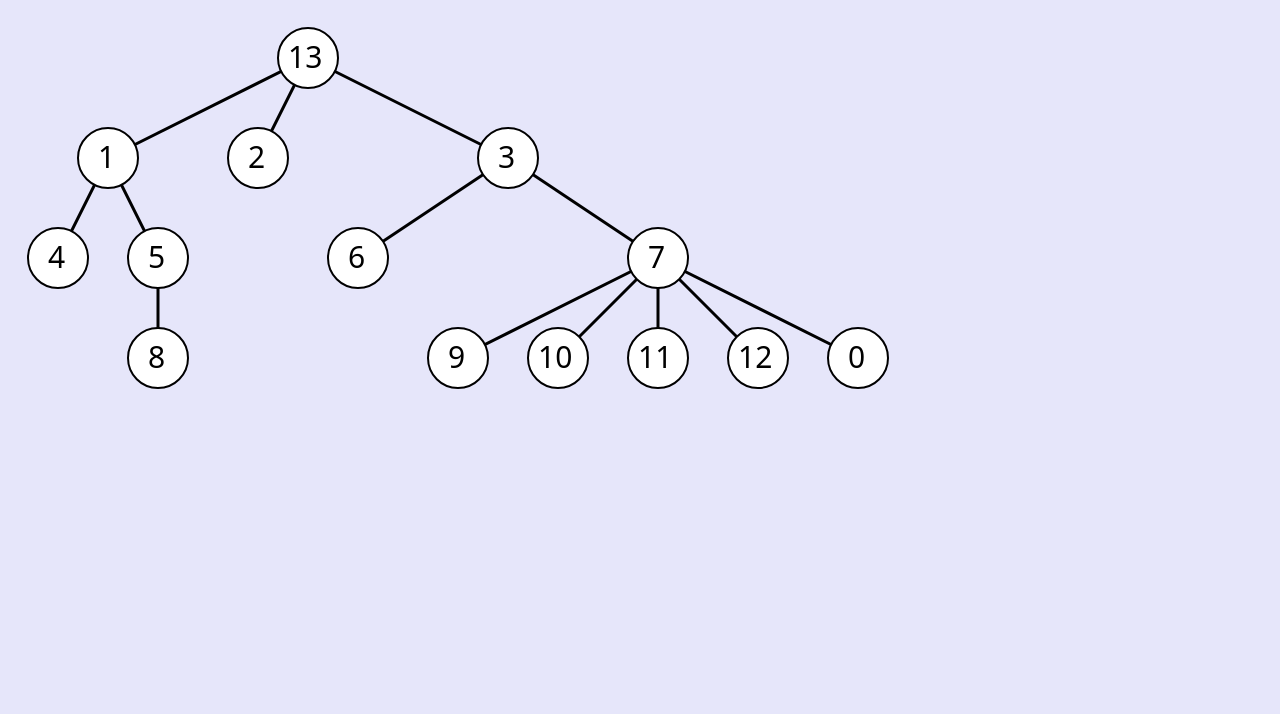
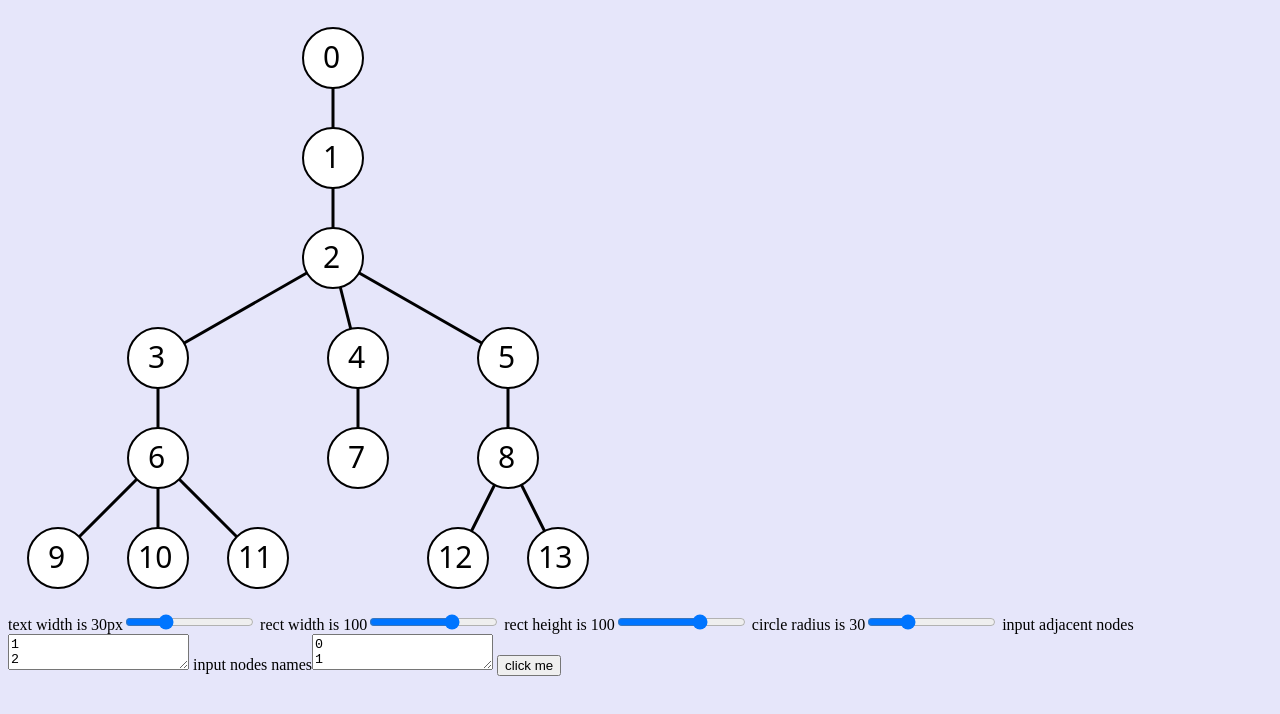
Before and after one commit to halfminami/tree_visualization, a Svelte app: page / in a window 1280 px wide. Shown: the top 714 px of the page. Built offline with nearby package versions, Linux system fonts and the light colour scheme.

Commit message:
controls

```diff
--- a/src/App.svelte
+++ b/src/App.svelte
@@ -1,47 +1,51 @@
 <script lang="ts">
+  import Controls from './lib/Controls.svelte';
   import DrawTree from './lib/DrawTree.svelte';
   import { adjacent, names } from './lib/service';
 
+  const ins = [
+    [1],
+    [2],
+    [3, 4, 5],
+    [6],
+    [7],
+    [8],
+    [9, 10, 11],
+    [],
+    [12, 13],
+    [],
+    [],
+    [],
+    [],
+    [],
+  ];
   // const ins = [
-  //   [1],
-  //   [2],
-  //   [3, 4, 5],
-  //   [6],
-  //   [7],
+  //   [],
+  //   [4, 5],
+  //   [],
+  //   [6, 7],
+  //   [],
   //   [8],
-  //   [9, 10, 11],
   //   [],
-  //   [12, 13],
+  //   [9, 10, 11, 12, 0],
   //   [],
   //   [],
   //   [],
   //   [],
   //   [],
+  //   [1, 2, 3],
   // ];
-  const ins = [
-    [],
-    [4, 5],
-    [],
-    [6, 7],
-    [],
-    [8],
-    [],
-    [9, 10, 11, 12, 0],
-    [],
-    [],
-    [],
-    [],
-    [],
-    [1, 2, 3],
-  ];
   const namesStr = Array(ins.length)
     .fill(0)
     .map((_, i) => i.toString());
 
   adjacent.set(ins);
   names.set(namesStr);
+  let svgEl: SVGSVGElement;
+  $: console.log(svgEl);
 </script>
 
 <main>
-  <DrawTree />
+  <section><DrawTree bind:self={svgEl} /></section>
+  <section><Controls bind:svgEl /></section>
 </main>
--- /dev/null
+++ b/src/lib/Controls.svelte
@@ -0,0 +1,108 @@
+<script lang="ts">
+  import {
+    rectWidth,
+    rectHeight,
+    circleR,
+    textWidth,
+    names,
+    adjacent,
+  } from './service';
+
+  export let svgEl: SVGSVGElement | null = null;
+  let adjacentValue = stringOfAdjacent($adjacent);
+  let namesValue = $names.join('\n');
+  $: $adjacent = parseAdjacent(adjacentValue);
+  $: $names = namesValue.split('\n');
+
+  function parseAdjacent(str: string) {
+    return str.split('\n').map((item) => {
+      const li = item.split(' ');
+      if (li[0].length) {
+        return li.map((d) => parseInt(d));
+      } else {
+        return [];
+      }
+    });
+  }
+  function stringOfAdjacent(l: number[][]) {
+    return l.map((item) => item.join(' ')).join('\n');
+  }
+
+  const svgPre = (viewBox: string) =>
+    `<svg xmlns="http://www.w3.org/2000/svg" xmlns:xlink="http://www.w3.org/1999/xlink" viewBox="${viewBox}">`;
+</script>
+
+<label
+  >text width is <output>{$textWidth}px</output><input
+    type="range"
+    bind:value={$textWidth}
+    min="1"
+    max="100"
+  /></label
+>
+<label
+  >rect width is <output>{$rectWidth}</output><input
+    type="range"
+    bind:value={$rectWidth}
+    min="1"
+    max="150"
+  /></label
+>
+<label
+  >rect height is <output>{$rectHeight}</output><input
+    type="range"
+    bind:value={$rectHeight}
+    min="1"
+    max="150"
+  /></label
+>
+<label
+  >circle radius is <output>{$circleR}</output><input
+    type="range"
+    bind:value={$circleR}
+    min="1"
+    max="100"
+  /></label
+>
+<label>input adjacent nodes<textarea bind:value={adjacentValue} /></label>
+<label>input nodes names<textarea bind:value={namesValue} /></label>
+<!-- pass edges and create adjacent nodes list -->
+{#if svgEl}
+  <button
+    on:click={() => {
+      console.log(
+        svgEl &&
+          new XMLSerializer()
+            .serializeToString(svgEl)
+            .replace(
+              /\<svg.*?\>/,
+              svgPre(
+                `${svgEl.viewBox.baseVal.x} ${svgEl.viewBox.baseVal.y} ${svgEl.viewBox.baseVal.width} ${svgEl.viewBox.baseVal.height}`
+              )
+            )
+      );
+      if (svgEl) {
+        const bl = new Blob(
+          [
+            new XMLSerializer()
+              .serializeToString(svgEl)
+              .replace(
+                /\<svg.*?\>/,
+                svgPre(
+                  `${svgEl.viewBox.baseVal.x} ${svgEl.viewBox.baseVal.y} ${svgEl.viewBox.baseVal.width} ${svgEl.viewBox.baseVal.height}`
+                )
+              ),
+          ],
+          { type: 'image/svg+xml;charset=utf-8' }
+        );
+        const url = URL.createObjectURL(bl);
+
+        const a = document.createElement('a');
+        a.href = url;
+        a.download = 'download.svg';
+        a.click();
+        a.remove();
+      }
+    }}>click me</button
+  >
+{/if}
--- a/src/lib/DrawTree.svelte
+++ b/src/lib/DrawTree.svelte
@@ -14,17 +14,18 @@
   $: maxX = Math.max(...nodePoss.map((item) => item[0]));
   $: maxY = Math.max(...nodePoss.map((item) => item[1]));
 
-  $: console.log(treeObj);
+  function getCenter(pos: [number, number], w: number, h: number) {
+    return [(pos[0] + 0.5) * w, (pos[1] + 0.5) * h];
+  }
 
-  function getCenter(pos: [number, number]) {
-    return [(pos[0] + 0.5) * $rectWidth, (pos[1] + 0.5) * $rectHeight];
-  }
+  export let self;
 </script>
 
 <svg
   viewBox="0 0 {(maxX + 1) * $rectWidth} {(maxY + 1) * $rectHeight}"
   width={(maxX + 1) * $rectWidth}
   height={(maxY + 1) * $rectHeight}
+  bind:this={self}
 >
   <style>
     .vertice {
@@ -45,8 +46,8 @@
     {@const parentPos = nodePoss[parentChild[0]]}
     {@const childPos = nodePoss[parentChild[1]]}
 
-    {@const parentP = getCenter(parentPos)}
-    {@const childP = getCenter(childPos)}
+    {@const parentP = getCenter(parentPos, $rectWidth, $rectHeight)}
+    {@const childP = getCenter(childPos, $rectWidth, $rectHeight)}
 
     <path
       class="edge"
@@ -54,13 +55,13 @@
     />
   {/each}
   {#each nodePoss as pos}
-    {@const p = getCenter(pos)}
+    {@const p = getCenter(pos, $rectWidth, $rectHeight)}
     <circle class="vertice" cx={p[0]} cy={p[1]} r={$circleR} />
   {/each}
   {#each $names as s, i}
     {@const pos = nodePoss[i]}
     {#if pos}
-      {@const p = getCenter(pos)}
+      {@const p = getCenter(pos, $rectWidth, $rectHeight)}
       <text
         class="text"
         x={p[0]}
```
